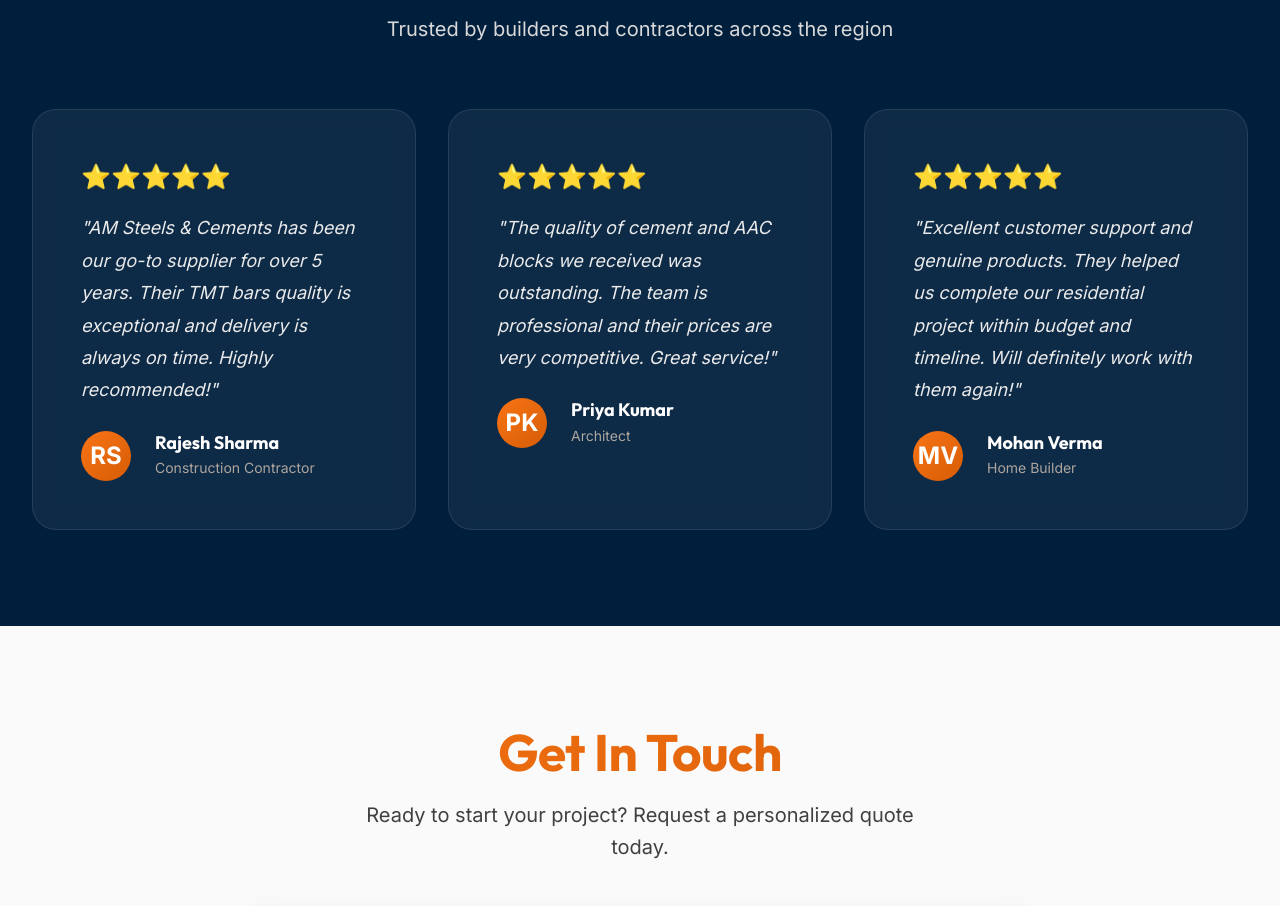
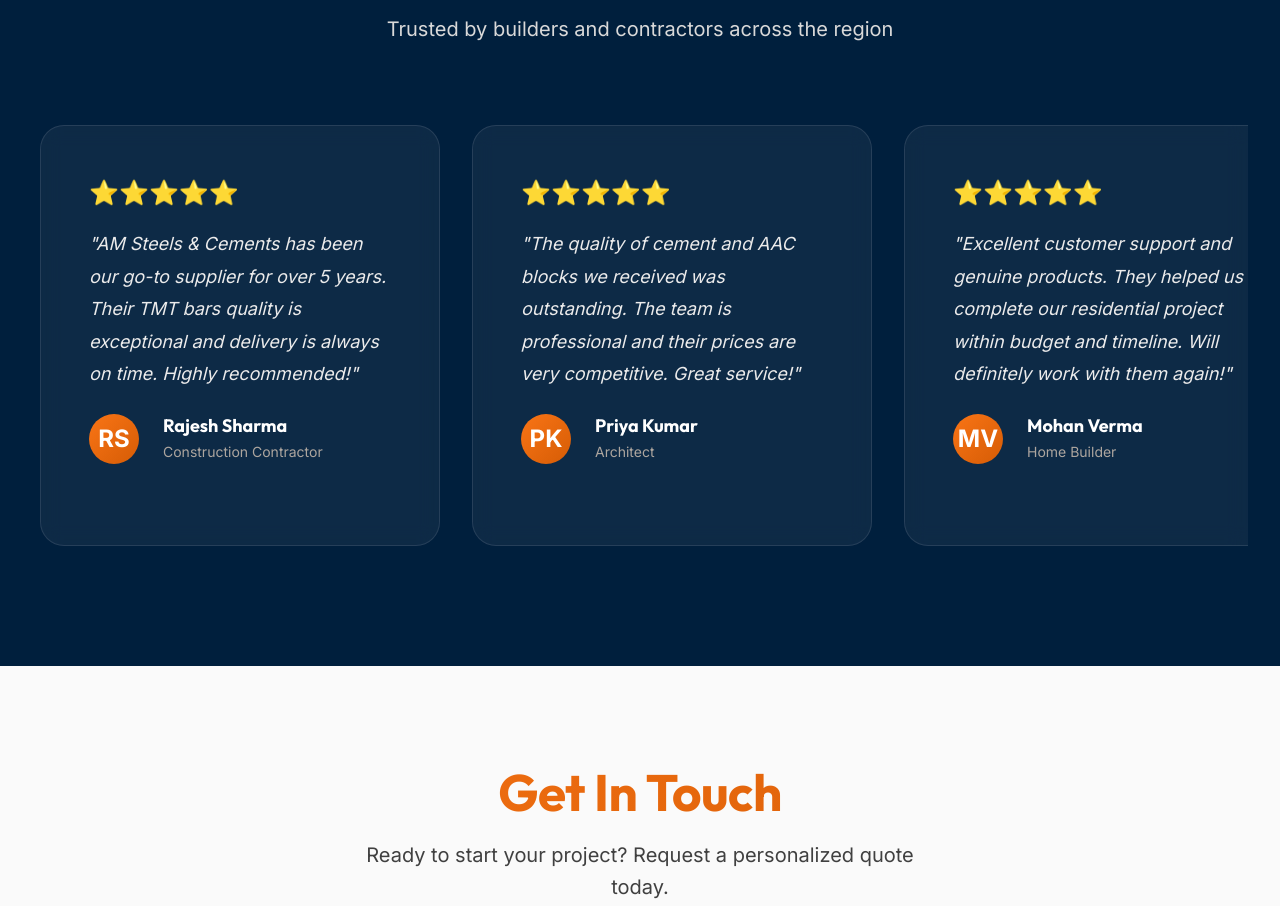
Before and after one commit to amsteelsdevops-sudo/amsteelsandcements, a plain HTML site: page index.html in a window 1280 px wide. Shown: the part 2184-3090 px from the top of the page. Drawn offline with Linux system fonts and the light colour scheme.

Commit message:
Refactor testimonials to JS, add horizontal scroll, and new reviews

```diff
--- a/index.css
+++ b/index.css
@@ -642,13 +642,40 @@
 }
 
 .testimonials-grid {
-  display: grid;
-  grid-template-columns: repeat(auto-fit, minmax(320px, 1fr));
+  display: flex;
+  flex-wrap: nowrap;
+  overflow-x: auto;
   gap: var(--space-lg);
   margin-top: var(--space-2xl);
+  padding: 1rem 0.5rem var(--space-md) 0.5rem;
+  /* Add horizontal padding to prevent cut-off shadows */
+  scroll-snap-type: x mandatory;
+  -webkit-overflow-scrolling: touch;
+  scrollbar-width: thin;
+  /* Firefox */
+  scrollbar-color: var(--primary-orange) transparent;
+}
+
+/* Custom Scrollbar for Chrome/Safari/Edge */
+.testimonials-grid::-webkit-scrollbar {
+  height: 8px;
+}
+
+.testimonials-grid::-webkit-scrollbar-track {
+  background: rgba(255, 255, 255, 0.1);
+  border-radius: 4px;
+}
+
+.testimonials-grid::-webkit-scrollbar-thumb {
+  background-color: var(--primary-orange);
+  border-radius: 4px;
 }
 
 .testimonial-card {
+  min-width: 350px;
+  max-width: 400px;
+  flex: 0 0 auto;
+  scroll-snap-align: center;
   background: rgba(255, 255, 255, 0.05);
   backdrop-filter: blur(10px);
   border: 1px solid rgba(255, 255, 255, 0.1);
@@ -775,8 +802,7 @@
     justify-content: center;
   }
 
-  .products-grid,
-  .testimonials-grid {
+  .products-grid {
     grid-template-columns: 1fr;
   }
 
--- a/index.html
+++ b/index.html
@@ -139,49 +139,8 @@
                 <p>Trusted by builders and contractors across the region</p>
             </div>
 
-            <div class="testimonials-grid">
-                <!-- Testimonial 1 -->
-                <div class="testimonial-card">
-                    <div class="testimonial-rating">⭐⭐⭐⭐⭐</div>
-                    <p class="testimonial-text">"AM Steels & Cements has been our go-to supplier for over 5 years. Their
-                        TMT bars quality is exceptional and delivery is always on time. Highly recommended!"</p>
-                    <div class="testimonial-author">
-                        <div class="author-avatar">RS</div>
-                        <div class="author-info">
-                            <h4>Rajesh Sharma</h4>
-                            <p>Construction Contractor</p>
-                        </div>
-                    </div>
-                </div>
-
-                <!-- Testimonial 2 -->
-                <div class="testimonial-card">
-                    <div class="testimonial-rating">⭐⭐⭐⭐⭐</div>
-                    <p class="testimonial-text">"The quality of cement and AAC blocks we received was outstanding. The
-                        team is professional and their prices are very competitive. Great service!"</p>
-                    <div class="testimonial-author">
-                        <div class="author-avatar">PK</div>
-                        <div class="author-info">
-                            <h4>Priya Kumar</h4>
-                            <p>Architect</p>
-                        </div>
-                    </div>
-                </div>
-
-                <!-- Testimonial 3 -->
-                <div class="testimonial-card">
-                    <div class="testimonial-rating">⭐⭐⭐⭐⭐</div>
-                    <p class="testimonial-text">"Excellent customer support and genuine products. They helped us
-                        complete our residential project within budget and timeline. Will definitely work with them
-                        again!"</p>
-                    <div class="testimonial-author">
-                        <div class="author-avatar">MV</div>
-                        <div class="author-info">
-                            <h4>Mohan Verma</h4>
-                            <p>Home Builder</p>
-                        </div>
-                    </div>
-                </div>
+            <div class="testimonials-grid" id="testimonialsGrid">
+                <!-- Testimonials will be generated by JavaScript -->
             </div>
         </div>
     </section>
@@ -321,11 +280,79 @@
             });
         }, observerOptions);
 
-        // Observe all product cards and testimonial cards
-        document.querySelectorAll('.product-card, .testimonial-card').forEach(card => {
-            card.style.opacity = '0';
-            observer.observe(card);
-        });
+        // Render Testimonials
+        const testimonials = [
+            {
+                text: "AM Steels & Cements has been our go-to supplier for over 5 years. Their TMT bars quality is exceptional and delivery is always on time. Highly recommended!",
+                author: "Rajesh Sharma",
+                role: "Construction Contractor",
+                initials: "RS",
+                rating: 5
+            },
+            {
+                text: "The quality of cement and AAC blocks we received was outstanding. The team is professional and their prices are very competitive. Great service!",
+                author: "Priya Kumar",
+                role: "Architect",
+                initials: "PK",
+                rating: 5
+            },
+            {
+                text: "Excellent customer support and genuine products. They helped us complete our residential project within budget and timeline. Will definitely work with them again!",
+                author: "Mohan Verma",
+                role: "Home Builder",
+                initials: "MV",
+                rating: 5
+            },
+            {
+                text: "Building materials available at best rate near by perumbavoor. Hi LIFE TMT, APOLLO TMT, KALLIYATH TMT are available from TMT Bars section. Also Cements of most of the leading brands available",
+                author: "Abdul Jaleel",
+                role: "Customer",
+                initials: "AJ",
+                rating: 5
+            },
+            {
+                text: "Good service and competitive price",
+                author: "Daris",
+                role: "Customer",
+                initials: "KN",
+                rating: 5
+            }
+        ];
+
+        const testimonialsGrid = document.getElementById('testimonialsGrid');
+
+        if (testimonialsGrid) {
+            testimonials.forEach(testimonial => {
+                const card = document.createElement('div');
+                card.className = 'testimonial-card';
+                card.style.opacity = '0'; // Initial state for animation
+
+                const stars = '⭐'.repeat(testimonial.rating);
+
+                card.innerHTML = `
+                    <div class="testimonial-rating">${stars}</div>
+                    <p class="testimonial-text">"${testimonial.text}"</p>
+                    <div class="testimonial-author">
+                        <div class="author-avatar">${testimonial.initials}</div>
+                        <div class="author-info">
+                            <h4>${testimonial.author}</h4>
+                            <p>${testimonial.role}</p>
+                        </div>
+                    </div>
+                `;
+
+                testimonialsGrid.appendChild(card);
+            });
+        }
+
+        // Observe all product cards and newly created testimonial cards
+        // Wait a tick to ensure elements are in DOM
+        setTimeout(() => {
+            document.querySelectorAll('.product-card, .testimonial-card').forEach(card => {
+                if (!card.style.opacity) card.style.opacity = '0';
+                observer.observe(card);
+            });
+        }, 100);
 
         // Form Handling
         const quoteForm = document.getElementById('quoteForm');
```
